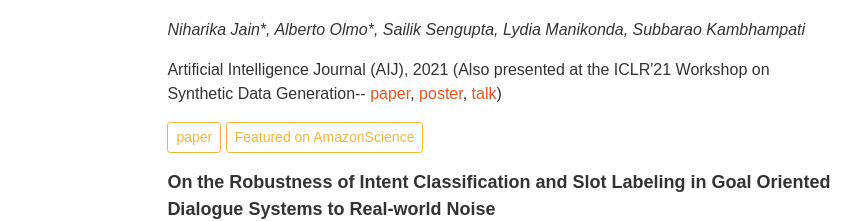
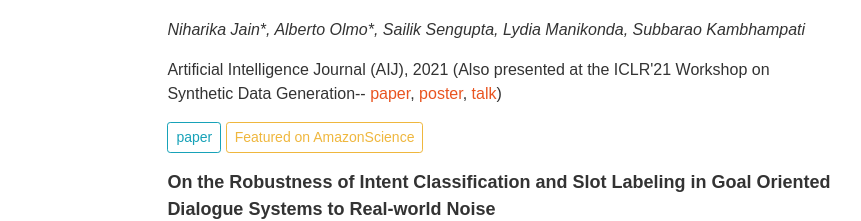
Before and after one commit to sailik1991/sailik1991.github.io, a plain HTML site: page index.html in a window 1280 px wide. Shown: the part 1372-1593 px from the top of the page, without its empty margins (303-1164 px from the left). Drawn offline with nearby package versions, Linux system fonts and the light colour scheme; a web font is replaced by a local one.

Commit message:
Changing button type for AIJ paper link.

```diff
--- a/index.html
+++ b/index.html
@@ -280,7 +280,7 @@
         <a href="https://iclr.cc/virtual/2021/workshop/2125">talk</a>)
       </p>
       <p>
-        <a href="https://www.sciencedirect.com/science/article/abs/pii/S0004370221002034"><button type="button" class="btn btn-outline-warning btn-sm">paper</button></a>
+        <a href="https://www.sciencedirect.com/science/article/abs/pii/S0004370221002034"><button type="button" class="btn btn-outline-info btn-sm">paper</button></a>
         <a href="https://www.amazon.science/blog/amazon-helps-launch-workshop-on-synthetic-data-generation"><button type="button"
                                                                           class="btn btn-outline-warning btn-sm">Featured on AmazonScience</button></a>
       </p>
```
